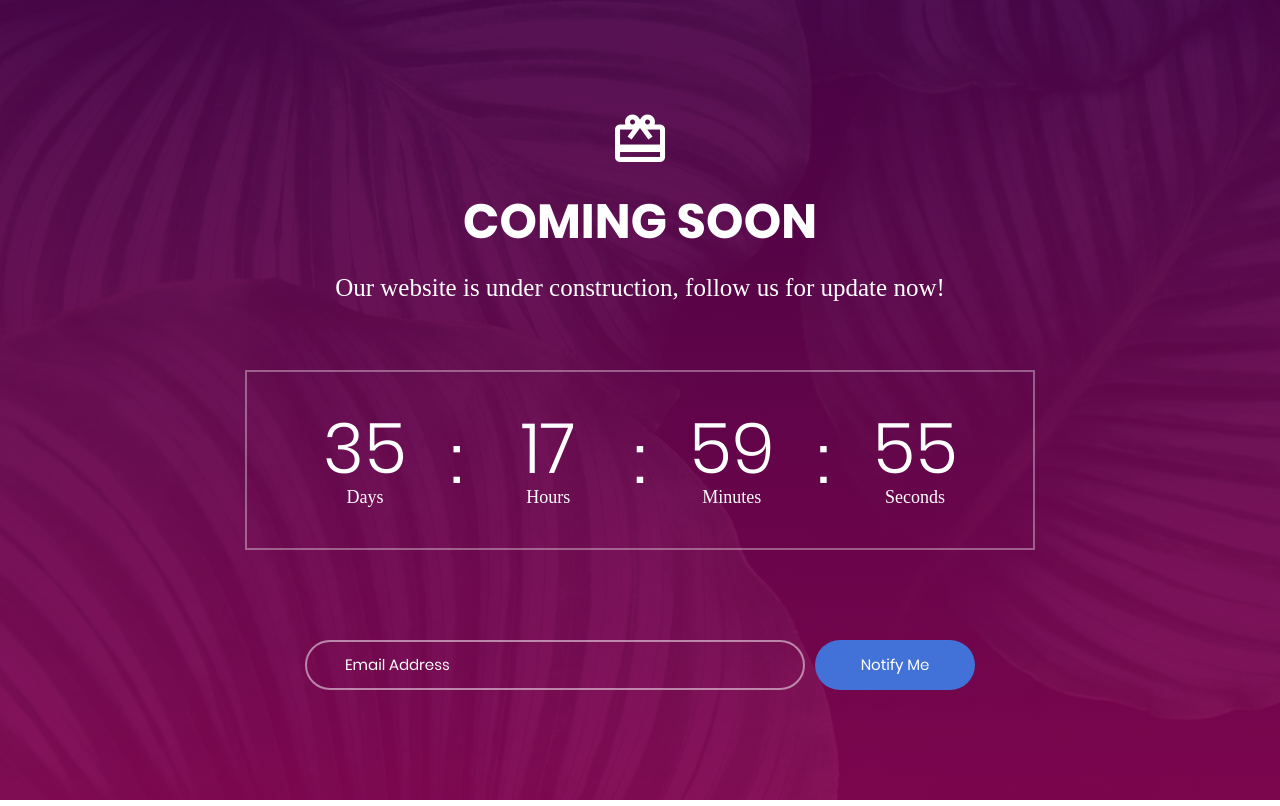
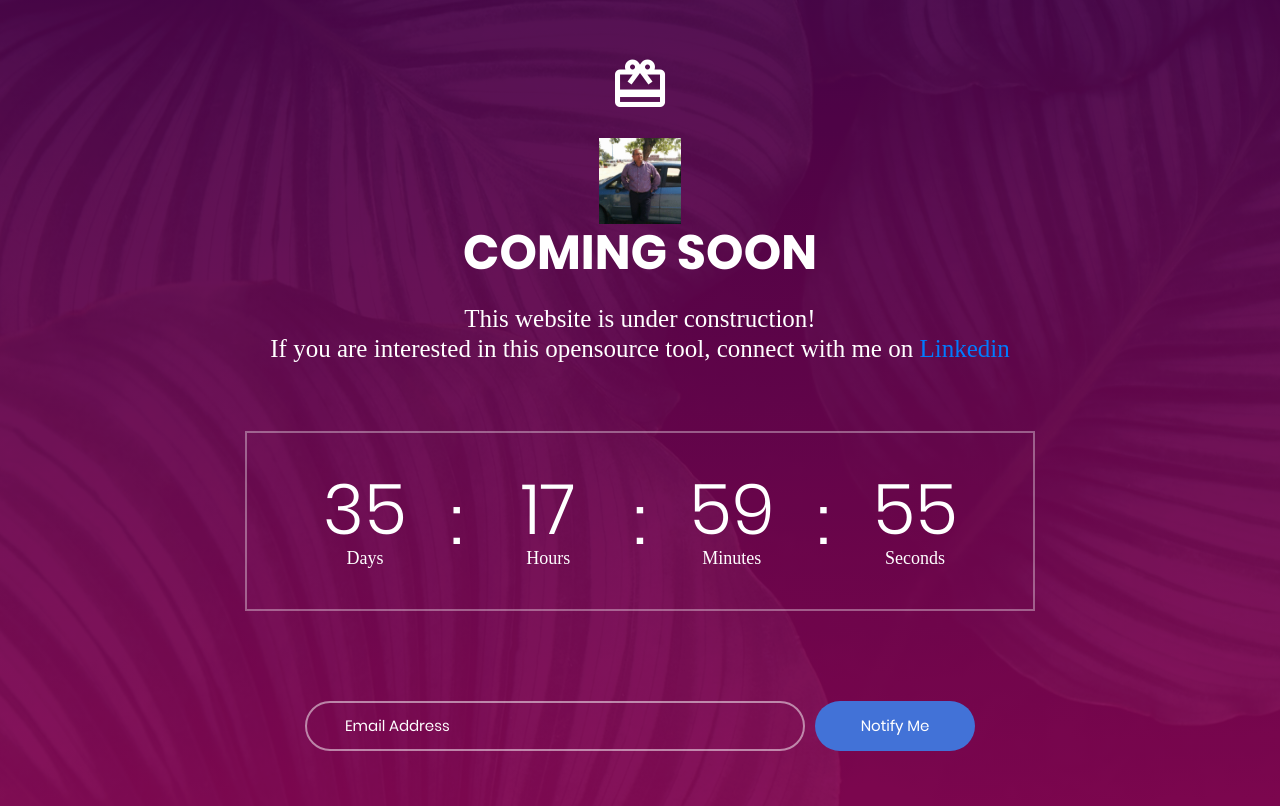
Before and after one commit to mahmad2504/mahmad2504.github.io, a plain HTML site: page index.html in a window 1280 px wide. Drawn offline with Linux system fonts and the light colour scheme; a web font is replaced by a local one.

Commit message:
added linkedin link

```diff
--- a/index.html
+++ b/index.html
@@ -22,20 +22,24 @@
 <!--===============================================================================================-->
 </head>
 <body>
+		<div class="bg-img1 overlay1 size1 flex-w flex-c-m p-t-55 p-b-55 p-l-15 p-r-15" style="background-image: url('images/bg01.jpg');">
 
-
-	<div class="bg-img1 overlay1 size1 flex-w flex-c-m p-t-55 p-b-55 p-l-15 p-r-15" style="background-image: url('images/bg01.jpg');">
 		<div class="wsize1">
 			<p class="txt-center p-b-23">
 				<i class="zmdi zmdi-card-giftcard cl0 fs-60"></i>
 			</p>
 
 			<h3 class="l1-txt1 txt-center p-b-22">
+				<a href="../html-link.htm"><img src="images/me.jpeg" style="width:82px; height:86px" title="White flower" alt="Flower"></a>
+				<br>
 				Coming Soon
 			</h3>
 
 			<p class="txt-center m2-txt1 p-b-67">
-				Our website is under construction, follow us for update now!
+				This website is under construction!<br>
+				If you are interested in this opensource tool, connect with me on
+				<a href="https://www.linkedin.com/in/mumtazahmad2/">Linkedin</a>
+
 			</p>
 
 			<div class="flex-w flex-sa-m cd100 bor1 p-t-42 p-b-22 p-l-50 p-r-50 respon1">
```
Also changed, not shown: images/me.jpeg (added).
